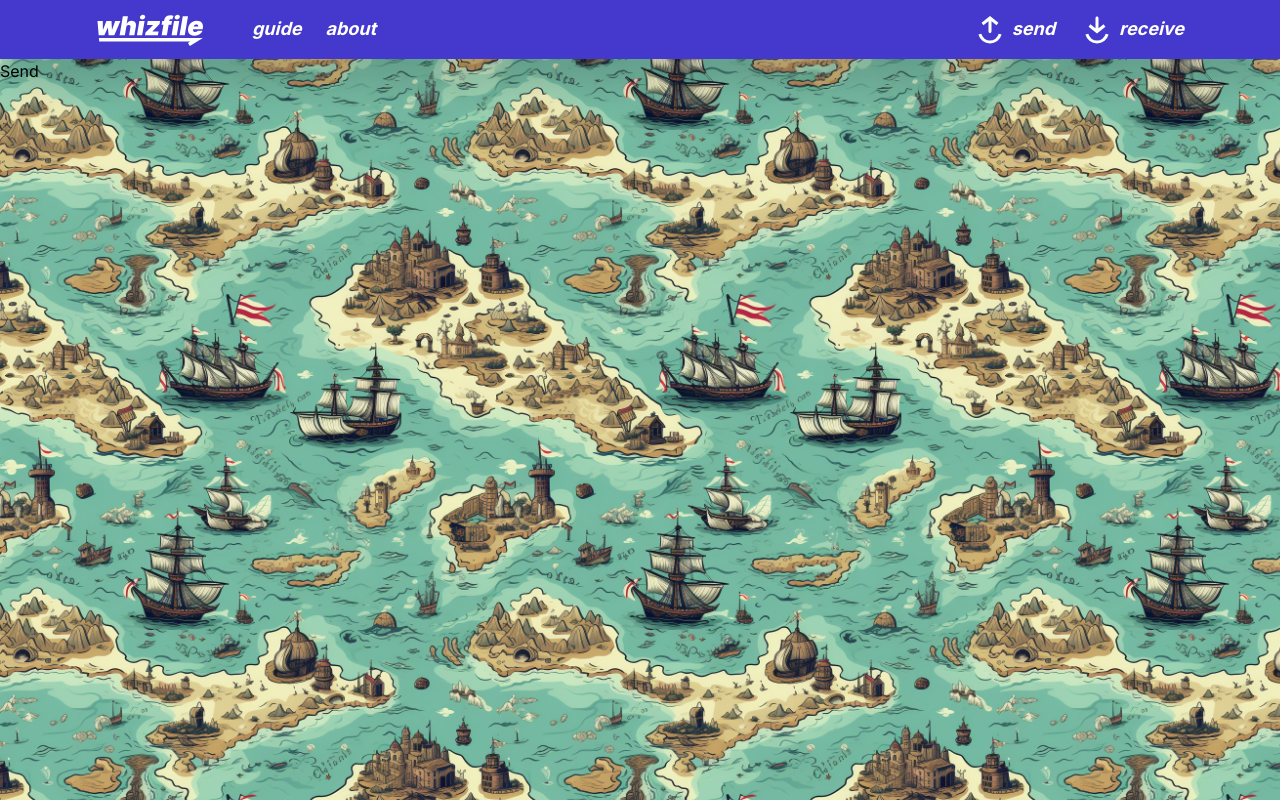
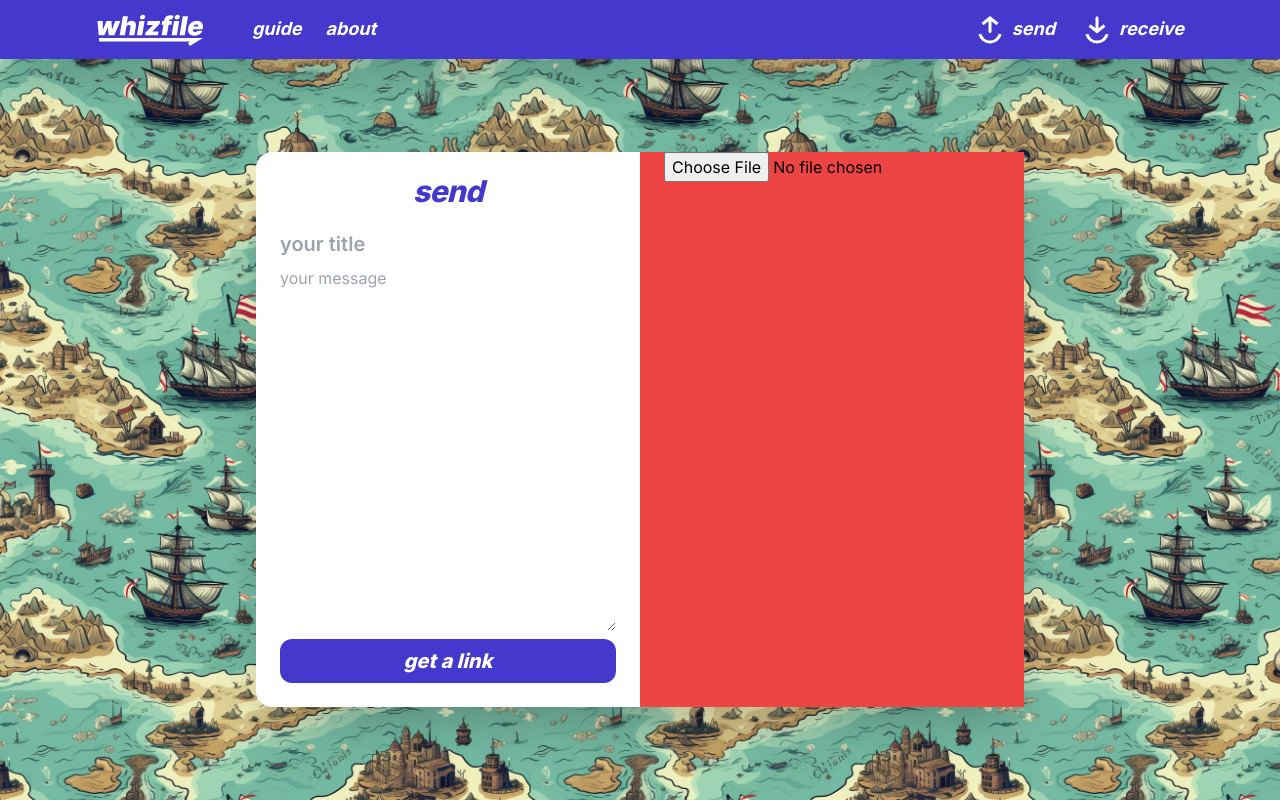
Before and after one commit to munozarturo/whizfile.com, a Next.js app: page /send in a window 1280 px wide. Built offline with nearby package versions, Linux system fonts and the light colour scheme.

Commit message:
added 404 not found

```diff
--- /dev/null
+++ b/src/app/not-found.tsx
@@ -0,0 +1,42 @@
+"use client";
+
+import type { Metadata } from "next";
+import {
+  Card,
+  CardHeader,
+  CardTitle,
+  CardContent,
+  CardFooter,
+} from "@/components/ui/card";
+import * as React from "react";
+import Link from "next/link";
+
+export const metadata: Metadata = {
+  title: "404 Not Found",
+  description: "Content not found.",
+};
+
+export default function Send() {
+  return (
+    <main className="w-full h-full flex flex-row justify-center items-center">
+      <Card className="w-3/5 h-3/4 flex flex-col items-center justify-center">
+        <CardHeader className="h-fit w-full">
+          <CardTitle as="h1" className="text-primary text-center">
+            404, not found
+          </CardTitle>
+        </CardHeader>
+        <CardContent>
+          <h2>uh oh! it looks like you're lost...</h2>
+        </CardContent>
+        <CardFooter>
+          <Link
+            href="/."
+            className="group transition duration-300 text-center text-white text-lg font-bold italic bg-primary p-2 rounded-xl"
+          >
+            take me home
+          </Link>
+        </CardFooter>
+      </Card>
+    </main>
+  );
+}
--- a/src/app/send/page.tsx
+++ b/src/app/send/page.tsx
@@ -1,14 +1,67 @@
+"use client";
+
 import type { Metadata } from "next";
-
-export const metadata: Metadata = {
-  title: "Send a transfer",
-  description: "Send a transfer.",
-};
+import {
+  Card,
+  CardHeader,
+  CardTitle,
+  CardContent,
+  CardFooter,
+} from "@/components/ui/card";
+import * as React from "react";
+import { useState } from "react";
 
 export default function Send() {
+  const [file, setFile] = useState<File>();
+  const [title, setTitle] = useState<string>("");
+  const [message, setMessage] = useState<string>("");
+
+  const onSubmit = async (e: React.FormEvent<HTMLFormElement>) => {};
+
   return (
-    <main className="w-full h-full ">
-      <h1>Send</h1>
+    <main className="w-full h-full flex flex-row justify-center items-center">
+      <Card className="w-3/5 h-3/4 flex flex-row">
+        <form onSubmit={onSubmit} className="w-full h-full flex flex-row">
+          <div className="w-1/2 h-full flex flex-col">
+            <CardHeader className="h-fit w-full">
+              <CardTitle as="h1" className="text-primary text-center">
+                send
+              </CardTitle>
+            </CardHeader>
+            <CardContent className="h-full w-full flex flex-col space-y-2">
+              <div className="flex flex-col">
+                <input
+                  className="text-primary text-xl font-semibold outline-none"
+                  type="text"
+                  name="title"
+                  placeholder="your title"
+                  onChange={(e) => setTitle(e.target.value)}
+                />
+              </div>
+              <textarea
+                className="h-full text-primary outline-none"
+                name="message"
+                placeholder="your message"
+                onChange={(e) => setMessage(e.target.value)}
+              ></textarea>
+              <input
+                type="submit"
+                value="get a link"
+                className="h-fit w-full bg-primary rounded-xl p-2 text-secondary italic font-extrabold text-xl"
+              />
+            </CardContent>
+          </div>
+          <div className="w-1/2 h-full bg-red-500">
+            <CardContent>
+              <input
+                type="file"
+                name="file"
+                onChange={(e) => setFile(e.target.files?.[0])}
+              />
+            </CardContent>
+          </div>
+        </form>
+      </Card>
     </main>
   );
 }
--- /dev/null
+++ b/src/components/ui/card.tsx
@@ -0,0 +1,63 @@
+import * as React from "react";
+import { cn } from "@/lib/utils";
+
+const Card = React.forwardRef<
+  HTMLDivElement,
+  React.HTMLAttributes<HTMLDivElement>
+>(({ className, ...props }, ref) => (
+  <div
+    ref={ref}
+    className={cn("bg-secondary rounded-2xl shadow-2xl", className)}
+    {...props}
+  />
+));
+Card.displayName = "Card";
+
+const CardHeader = React.forwardRef<
+  HTMLDivElement,
+  React.HTMLAttributes<HTMLDivElement>
+>(({ className, ...props }, ref) => (
+  <div
+    ref={ref}
+    className={cn("flex flex-col space-y-1.5 p-6", className)}
+    {...props}
+  />
+));
+CardHeader.displayName = "CardHeader";
+
+const CardTitle = React.forwardRef<
+  HTMLParagraphElement,
+  React.HTMLAttributes<HTMLHeadingElement> & { as?: "h1" | "h2" | "h3" }
+>(({ className, as: Comp = "h3", ...props }, ref) => (
+  <Comp
+    ref={ref}
+    className={cn(
+      "text-3xl italic font-extrabold leading-none tracking-tight",
+      className
+    )}
+    {...props}
+  />
+));
+CardTitle.displayName = "CardTitle";
+
+const CardContent = React.forwardRef<
+  HTMLDivElement,
+  React.HTMLAttributes<HTMLDivElement>
+>(({ className, ...props }, ref) => (
+  <div ref={ref} className={cn("p-6 pt-0", className)} {...props} />
+));
+CardContent.displayName = "CardContent";
+
+const CardFooter = React.forwardRef<
+  HTMLDivElement,
+  React.HTMLAttributes<HTMLDivElement>
+>(({ className, ...props }, ref) => (
+  <div
+    ref={ref}
+    className={cn("flex items-center p-6 pt-0", className)}
+    {...props}
+  />
+));
+CardFooter.displayName = "CardFooter";
+
+export { Card, CardHeader, CardTitle, CardContent, CardFooter };
```
